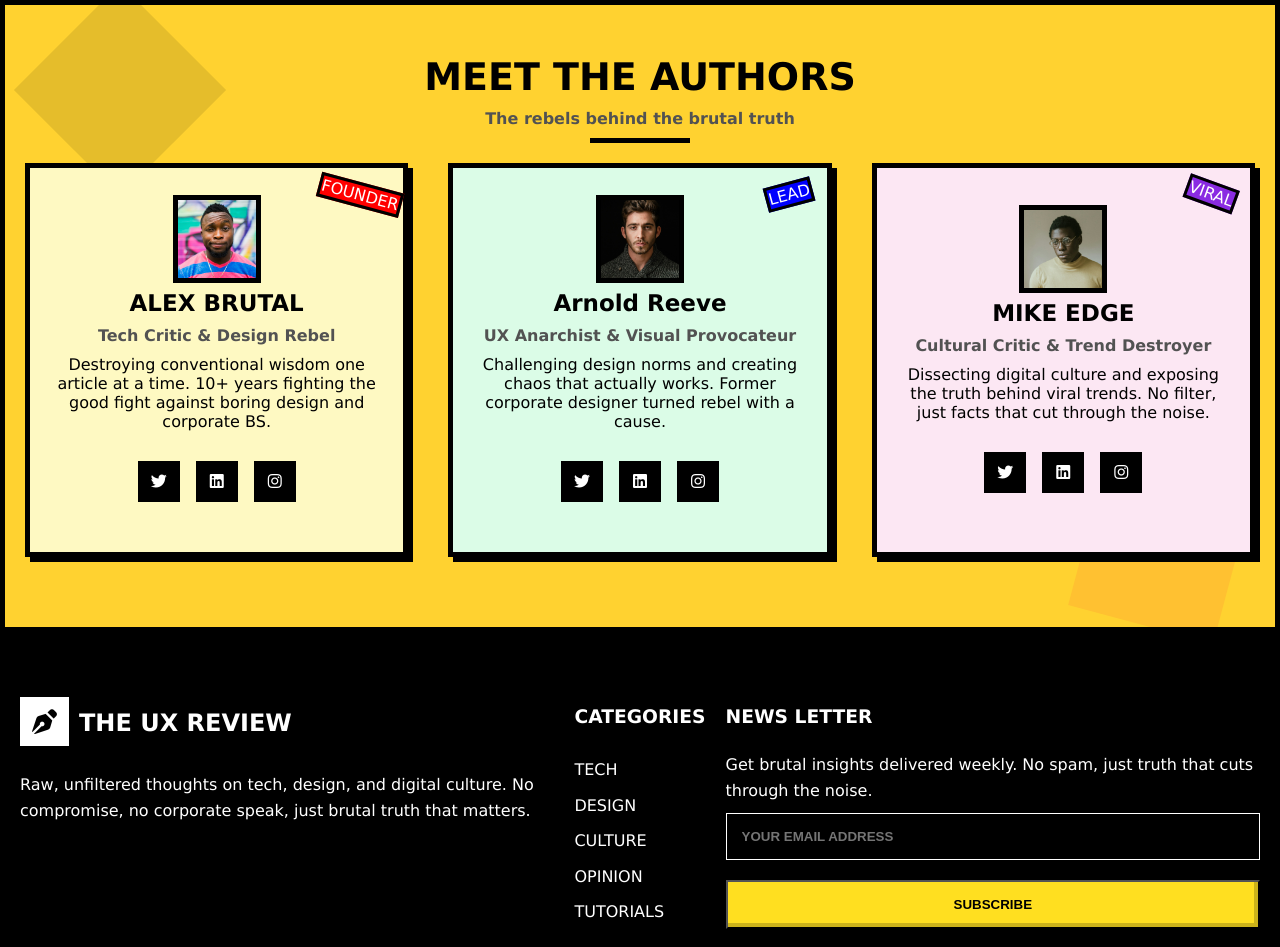
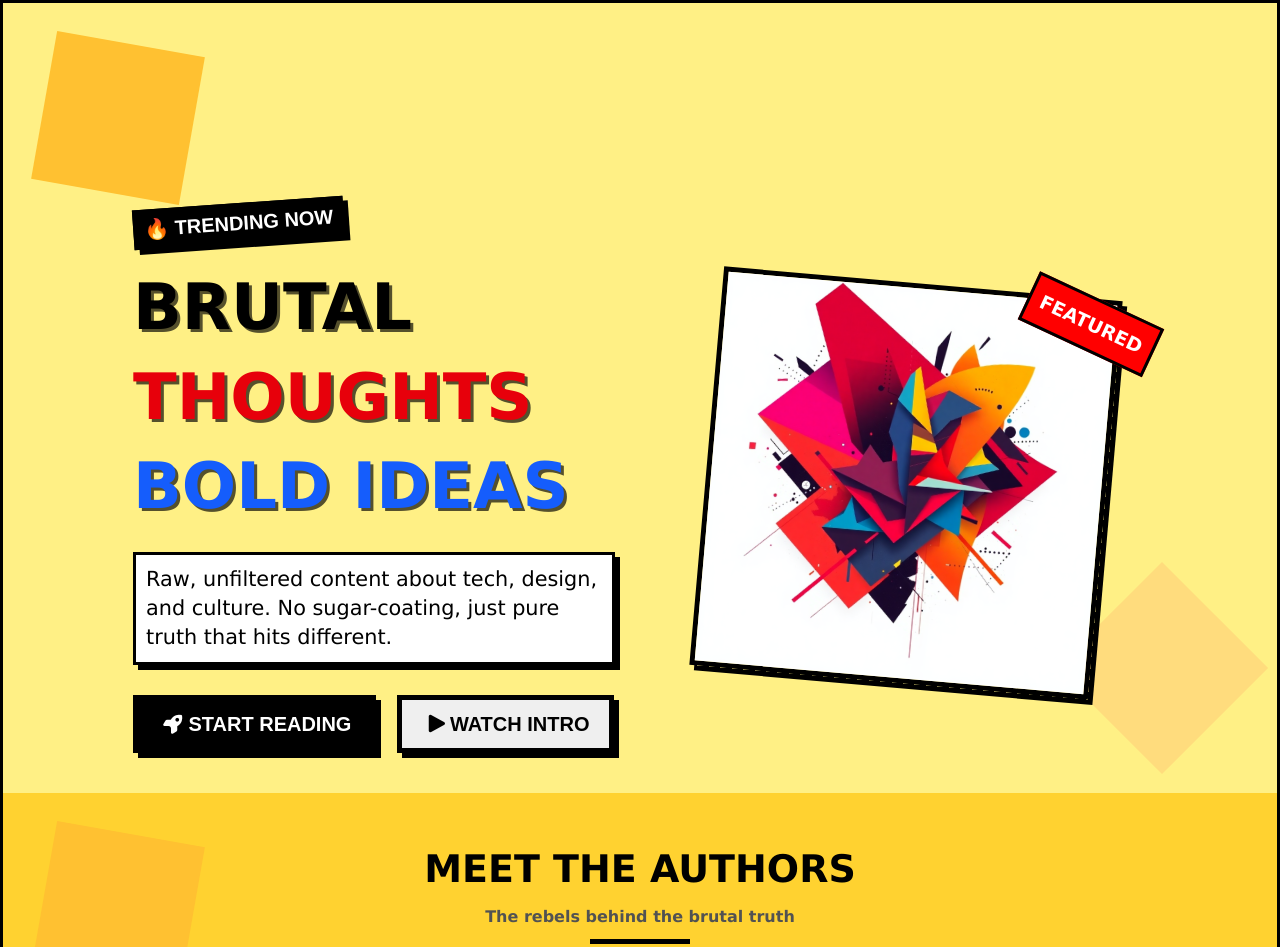
Before and after one commit to Shireen-elsayed/UX-Review-Blog, a plain HTML site: page index.html in a window 1280 px wide. Shown: the top 947 px of the page. Drawn offline with Linux system fonts and the light colour scheme.

Commit message:
Adding Hero Section

```diff
--- a/CSS/Landing-page/hero.css
+++ b/CSS/Landing-page/hero.css
@@ -1,13 +1,148 @@
 /* Write the code for main section here */
+.hero {
+    background-color: #FFF085;
+    padding: 180px 30px 30px;
+    overflow: hidden;
+}
+
+.hero-container {
+    grid-template-columns: 1fr;
+    grid-template-rows: 1fr;
+}
+
+.btn-trending {
+    color: #fff;
+    background-color: #000;
+    rotate: -4deg;
+    font-weight: bold;
+    margin: 20px auto;
+    font-size: 20px;
+}
+
+h1 {
+    text-shadow: 3px 3px 0px #55502C;
+    font-weight: 900;
+    font-size: 2.5rem;
+
+    span {
+        display: block;
+    }
+
+    .span-thoughts {
+        color: #E7000B;
+    }
+
+    .span-bold {
+        color: #155DFC;
+    }
+}
 
 
+.hero-badge {
+    background-color: red;
+    top: -5px;
+    rotate: 20deg;
+    padding: 5px;
+    font-weight: bold;
+    font-size: small;
+}
+
+.p1 .btn {
+    margin: 10px auto;
+    padding: 10px 20px;
+    font-weight: bold;
+    font-size: 20px;
+
+}
+
+.p1 .btn:hover {
+    transform: translate(5px, 5px);
+    box-shadow: 0px 0px 0 black;
+}
+
+.p1 .btn-watch::before {
+    content: var(--fa-watch);
+    font-family: "Font Awesome 7 Free";
+    margin: 5px;
+    color: rgb(0, 0, 0);
+    background-color: transparent;
+}
+
+.p1 .btn-start {
+    background-color: #000;
+    color: white;
+}
+
+.p1 .btn-start::before {
+    content: var(--fa-rocket);
+    font-family: "Font Awesome 7 Free";
+    margin: 5px;
+    color: rgb(255, 255, 255);
+}
+
+.p1 p {
+    background-color: white;
+    padding: 10px;
+    border-width: 3px;
+    font-size: 1.3rem;
+}
+
+.p2 {
+
+    margin-top: 40px;
+    height: auto;
+    max-height: 400px;
+    transform: rotate(5deg);
+    transition: all 0.3s ease;
+}
+
+.p2 img {
+    width: 100%;
+    height: 100%;
+    object-fit: cover;
+}
+
+.p2:hover {
+    transform: rotate(5deg) translate(-5px, -5px);
+}
 
 /* Media Queries if needed */
-@media (min-width: 576px) {}
+@media (min-width: 425px) {}
 
-@media (min-width: 768px) {}
+@media (min-width: 768px) {
+    .hero-container {
+        margin: 0 50px;
+        align-items: center;
+    }
 
-@media (min-width: 992px) {}
+    .p2 {
+        height: 400px;
+        max-height: 450px;
+    }
+
+    h1 {
+        font-size: 4rem;
+    }
+
+    .buttons {
+        flex-direction: row;
+        gap: 20px;
+    }
+}
+
+@media (min-width: 1024px) {
+    .hero-container {
+        grid-template-columns: repeat(2, 1fr);
+        gap: 50px;
+        margin: 0 100px;
+        align-items: center;
+    }
+
+    .hero-badge {
+        padding: 10px;
+        font-size: 19px;
+    }
+}
 
 @media (min-width: 1200px) {}
 
--- a/CSS/Landing-page/meet.css
+++ b/CSS/Landing-page/meet.css
@@ -1,30 +1,10 @@
 /* Write the code for main section here */
 .meet-sec {
     background-color: #FFD230;
-    border: 5px solid black;
     text-align: center;
     width: 100%;
     overflow: hidden;
     z-index: 20;
-}
-
-.sq1-bck {
-    width: 150px;
-    height: 150px;
-    background-color: #E5BD2B;
-    top: 10px;
-    left: 40px;
-    rotate: 45deg;
-    z-index: -1;
-}
-
-.sq2-bck {
-    width: 150px;
-    height: 150px;
-    background-color: #FFC131;
-    bottom: 0px;
-    right: 40px;
-    rotate: 15deg;
 }
 
 .meet {
@@ -44,12 +24,7 @@
 
 }
 
-.sq {
-    transform: translate(30%, -30%);
-    border: 3px solid black;
-    color: white;
-    font-weight: 500;
-}
+
 
 .square1 {
     top: 15px;
--- a/CSS/reboot.css
+++ b/CSS/reboot.css
@@ -5,6 +5,7 @@
 *::after {
   box-sizing: border-box;
   transition: all ease 0.3s;
+  line-height: 1.4;
 }
 
 body,
@@ -26,6 +27,7 @@ dd {
 
 body {
   font-family: Verdana, Geneva, Tahoma, sans-serif;
+  border: 3px solid black;
 }
 
 ul,
--- a/CSS/utilities.css
+++ b/CSS/utilities.css
@@ -7,18 +7,23 @@
 .d-block {
   display: block;
 }
+
 .d-inline {
   display: inline;
 }
+
 .d-inline-block {
   display: inline-block;
 }
+
 .d-flex {
   display: flex;
 }
+
 .d-grid {
   display: grid;
 }
+
 .d-none {
   display: none;
 }
@@ -30,6 +35,7 @@
 .flex-row {
   flex-direction: row;
 }
+
 .flex-column {
   flex-direction: column;
 }
@@ -37,15 +43,19 @@
 .justify-start {
   justify-content: flex-start;
 }
+
 .justify-center {
   justify-content: center;
 }
+
 .justify-end {
   justify-content: flex-end;
 }
+
 .justify-between {
   justify-content: space-between;
 }
+
 .justify-around {
   justify-content: space-around;
 }
@@ -53,9 +63,11 @@
 .align-start {
   align-items: flex-start;
 }
+
 .align-center {
   align-items: center;
 }
+
 .align-end {
   align-items: flex-end;
 }
@@ -63,6 +75,7 @@
 .flex-wrap {
   flex-wrap: wrap;
 }
+
 .flex-nowrap {
   flex-wrap: nowrap;
 }
@@ -74,15 +87,19 @@
 .text-left {
   text-align: left;
 }
+
 .text-center {
   text-align: center;
 }
+
 .text-right {
   text-align: right;
 }
+
 .text-end {
   text-align: end;
 }
+
 .text-start {
   text-align: start;
 }
@@ -90,9 +107,11 @@
 .text-uppercase {
   text-transform: uppercase;
 }
+
 .text-lowercase {
   text-transform: lowercase;
 }
+
 .text-capitalize {
   text-transform: capitalize;
 }
@@ -104,12 +123,15 @@
 .w-100 {
   width: 100%;
 }
+
 .w-75 {
   width: 75%;
 }
+
 .w-50 {
   width: 50%;
 }
+
 .w-25 {
   width: 25%;
 }
@@ -125,15 +147,19 @@
 .position-relative {
   position: relative;
 }
+
 .position-absolute {
   position: absolute;
 }
+
 .position-fixed {
   position: fixed;
 }
+
 .position-sticky {
   position: sticky;
 }
+
 .position-static {
   position: static;
 }
@@ -141,12 +167,15 @@
 .top-0 {
   top: 0;
 }
+
 .bottom-0 {
   bottom: 0;
 }
+
 .left-0 {
   left: 0;
 }
+
 .right-0 {
   right: 0;
 }
@@ -158,6 +187,7 @@
 .overflow-hidden {
   overflow: hidden;
 }
+
 .overflow-auto {
   overflow: auto;
 }
@@ -167,8 +197,9 @@
 =========================== */
 
 .rounded {
-  border-radius:15px;
+  border-radius: 15px;
 }
+
 .rounded-circle {
   border-radius: 50%;
 }
@@ -178,7 +209,7 @@
 =========================== */
 
 .cursor-pointer {
-   cursor: pointer;
+  cursor: pointer;
 }
 
 /* ===========================
@@ -188,6 +219,7 @@
 .visible {
   visibility: visible;
 }
+
 .invisible {
   visibility: hidden;
 }
@@ -202,11 +234,47 @@
 }
 
 /* ===========================
-   Links
+    special-classes
 =========================== */
 
-/* .link-st{
-  color:transparent;
-  list-style-type: none;
-  text-decoration: none;
+/* ____Squares____ */
+.sq-blck {
+  width: 150px;
+  height: 150px;
+  background-color: #FFDC7D;
+  z-index: 0;
+  rotate: 45deg;
+  bottom: 50px;
+  right: 40px;
+  overflow: hidden;
+}
+
+.sq-pnk {
+  background-color: #FFC131;
+  rotate: 10deg;
+  width: 150px;
+  height: 150px;
+  top: 40px;
+  left: 40px;
+  z-index: 0;
+}
+
+/* ____border&&box-shadow____ */
+.border-box-shadow-blck {
+  /* ____Squares____ */
+  border: 5px solid black;
+  box-shadow: 5px 5px 0 black;
+  margin: 20px auto;
+}
+
+/* badge */
+.badge {
+  transform: translate(30%, -30%);
+  border: 3px solid black;
+  color: white;
+  font-weight: 500;
+}
+
+/* .psuedo-element {
+  font-family: "Font Awesome 7 Free";
 } */
--- a/CSS/variables.css
+++ b/CSS/variables.css
@@ -51,5 +51,7 @@
   --card-bg: #1e2230;
 
   /* icon -> by using Uni-code */
-  --fa:"\f5ad";
+  --fa-pen:"\f5ad";
+  --fa-watch:"\f04b";
+  --fa-rocket:"\f135";
 }
--- a/index.html
+++ b/index.html
@@ -18,9 +18,35 @@
     </header>
 
     <main>
+        <section class="hero position-relative">
+            <div class="sq-pnk position-absolute"></div>
+            <div class="sq-blck position-absolute"></div>
+            <div class="hero-container d-grid">
+                <div class="p1">
+                    <button class="btn-trending border-box-shadow-blck">🔥 TRENDING NOW</button>
+                    <h1>
+                        BRUTAL <span class="span-thoughts">THOUGHTS</span> <span class="span-bold">BOLD IDEAS</span>
+                    </h1>
+                    <p class="border-box-shadow-blck w-100">Raw, unfiltered content about tech, design, and culture. No
+                        sugar-coating, just pure truth that
+                        hits different.</p>
+                    <div class="buttons d-flex flex-column justify-start align-center ">
+                        <button class="btn-start btn border-box-shadow-blck cursor-pointer">START READING</button>
+                        <button class="btn-watch btn border-box-shadow-blck cursor-pointer">WATCH INTRO</button>
+                    </div>
+                </div>
+                <div class="p2 border-box-shadow-blck position-relative">
+                    <img src="./Assets/hero-img.png" class="w-100"
+                        alt="abstract brutalist geometric shapes with bold colors, digital art style, high contrast">
+                    <div class="badge position-absolute hero-badge right-0">FEATURED</div>
+                </div>
+            </div>
+        </section>
+
+
         <section class="meet-sec position-relative">
-            <div class="sq1-bck position-absolute"></div>
-            <div class="sq2-bck position-absolute"></div>
+            <div class="sq-blck position-absolute"></div>
+            <div class="sq-pnk position-absolute"></div>
             <div class="meet ">
                 <h2>MEET THE AUTHORS</h2>
                 <h4>The rebels behind the brutal truth</h4>
@@ -28,7 +54,7 @@
                 <div class="cards d-grid">
                     <div class="cd-1 position-relative card d-flex flex-column align-center justify-center"
                         style="background-color: #FEF9C2;">
-                        <div class="position-absolute square1 sq">FOUNDER</div>
+                        <div class="position-absolute square1 badge">FOUNDER</div>
                         <img src="./Assets/avatar-1.jpg" alt="ALEX BRUTAL is a Tech Critic & Design Rebel">
                         <h3>ALEX BRUTAL</h3>
                         <h4>Tech Critic & Design Rebel</h4>
@@ -45,7 +71,7 @@
                     </div>
                     <div class="cd-2 position-relative card d-flex flex-column align-center justify-center"
                         style="background-color: #DBFCE7;">
-                        <div class="position-absolute square2 sq">LEAD</div>
+                        <div class="position-absolute square2 badge">LEAD</div>
 
                         <img src="./Assets/avatar-2.jpg" alt="Arnold Reeve is UX Anarchist & Visual Provocateur">
                         <h3>Arnold Reeve</h3>
@@ -60,7 +86,7 @@
                     </div>
                     <div class="cd-3 position-relative card d-flex flex-column align-center justify-center"
                         style="background-color: #FCE7F3">
-                        <div class="position-absolute square3 sq">VIRAL</div>
+                        <div class="position-absolute square3 badge">VIRAL</div>
 
                         <img src="./Assets/avatar-3.jpg" alt="MIKE EDGE is Cultural Critic & Trend Destroyer">
                         <h3>MIKE EDGE</h3>
```
